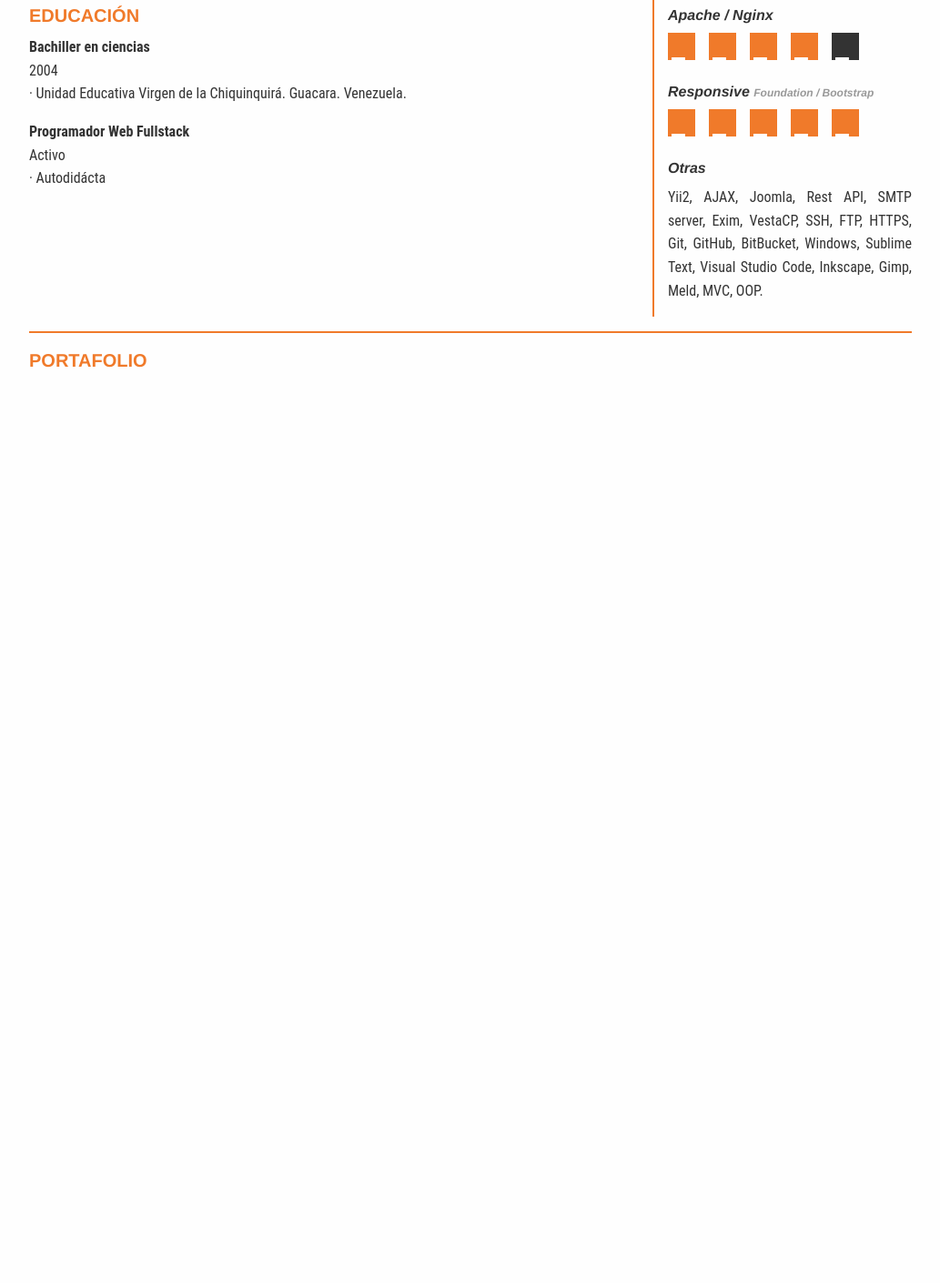
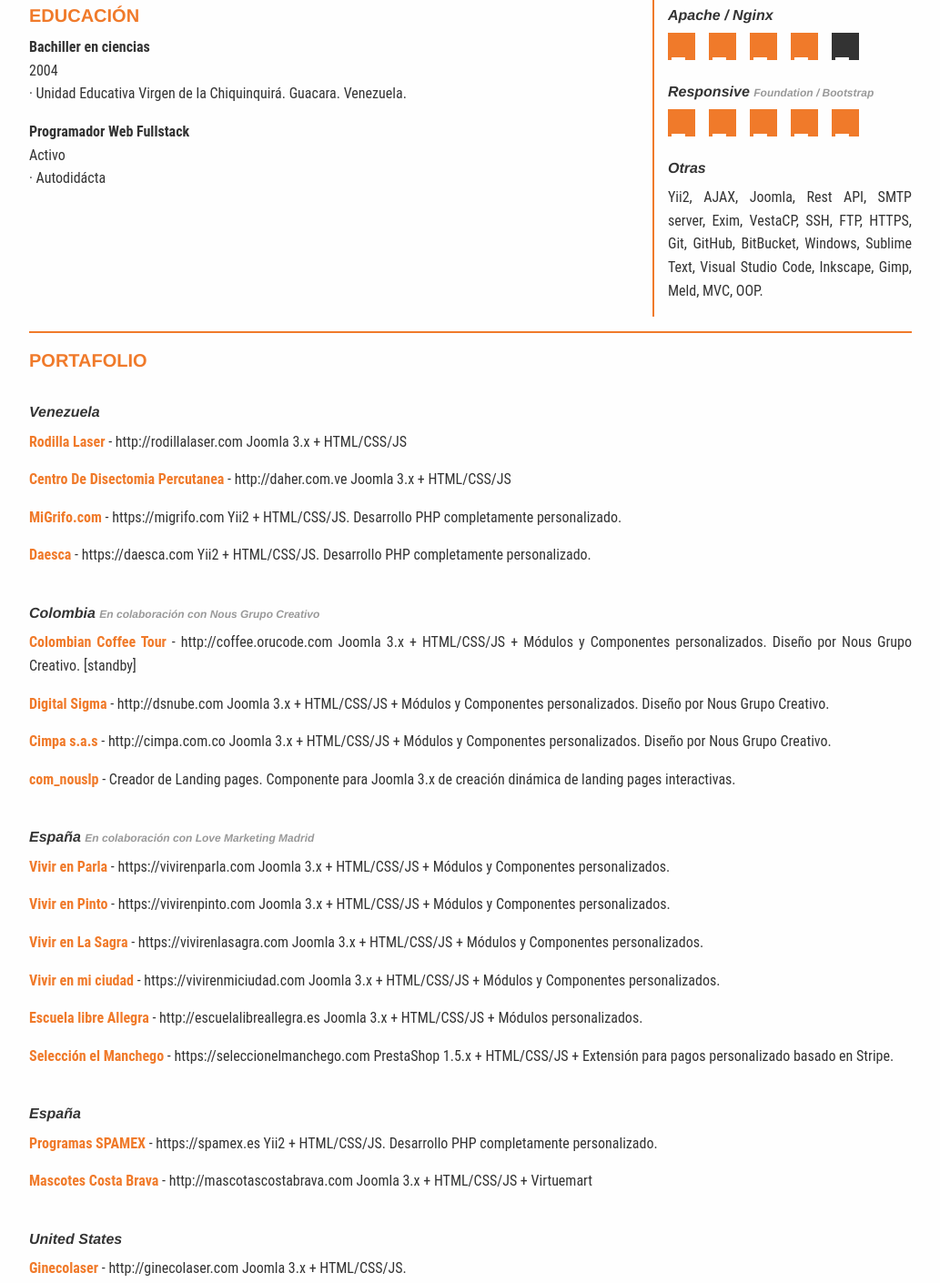
Before and after one commit to isalcedo/isalcedoCO, a website: page index.html in a window 1280 px wide. Shown: the part 815-2225 px from the top of the page at 91% size, without its empty margins (123-1156 px from the left). Before the commit the page ends 1233 px from the top, so only its background shows below. Drawn offline with Linux system fonts and the light colour scheme.

Commit message:
Portfolio - confirm websites

```diff
--- a/css/app.scss
+++ b/css/app.scss
@@ -57,6 +57,10 @@
     background-color: #f07a2a;
     margin-bottom: 16px;
 }
+span.orange {
+    color: #f07a2a;
+    font-weight: 600;
+}
 .info_body {
     h2 {
         font-size: 20px;
--- a/index.html
+++ b/index.html
@@ -87,6 +87,28 @@
         <div class="large-10 columns large-offset-1 portfolio">
             <div class="border"></div>
             <h2>Portafolio</h2>
+            <br><h3>Venezuela</h3>
+            <p><span class="orange">Rodilla Laser</span> - http://rodillalaser.com Joomla 3.x + HTML/CSS/JS</p>
+            <p><span class="orange">Centro De Disectomia Percutanea</span> - http://daher.com.ve Joomla 3.x + HTML/CSS/JS</p>
+            <p><span class="orange">MiGrifo.com</span> - https://migrifo.com Yii2 + HTML/CSS/JS. Desarrollo PHP completamente personalizado.</p>
+            <p><span class="orange">Daesca</span> - https://daesca.com Yii2 + HTML/CSS/JS. Desarrollo PHP completamente personalizado.</p>
+            <br><h3>Colombia <small>En colaboración con Nous Grupo Creativo</small></h3>
+            <p><span class="orange">Colombian Coffee Tour</span> - http://coffee.orucode.com Joomla 3.x + HTML/CSS/JS + Módulos y Componentes personalizados. Diseño por Nous Grupo Creativo. [standby]</p>
+            <p><span class="orange">Digital Sigma</span> - http://dsnube.com Joomla 3.x + HTML/CSS/JS + Módulos y Componentes personalizados. Diseño por Nous Grupo Creativo.</p>
+            <p><span class="orange">Cimpa s.a.s</span> - http://cimpa.com.co Joomla 3.x + HTML/CSS/JS + Módulos y Componentes personalizados. Diseño por Nous Grupo Creativo.</p>
+            <p><span class="orange">com_nouslp</span> - Creador de Landing pages. Componente para Joomla 3.x de creación dinámica de landing pages interactivas.</p>
+            <br><h3>España <small>En colaboración con Love Marketing Madrid</small></h3>
+            <p><span class="orange">Vivir en Parla</span> - https://vivirenparla.com Joomla 3.x + HTML/CSS/JS + Módulos y Componentes personalizados.</p>
+            <p><span class="orange">Vivir en Pinto</span> - https://vivirenpinto.com Joomla 3.x + HTML/CSS/JS + Módulos y Componentes personalizados.</p>
+            <p><span class="orange">Vivir en La Sagra</span> - https://vivirenlasagra.com Joomla 3.x + HTML/CSS/JS + Módulos y Componentes personalizados.</p>
+            <p><span class="orange">Vivir en mi ciudad</span> - https://vivirenmiciudad.com Joomla 3.x + HTML/CSS/JS + Módulos y Componentes personalizados.</p>
+            <p><span class="orange">Escuela libre Allegra</span> - http://escuelalibreallegra.es Joomla 3.x + HTML/CSS/JS + Módulos personalizados.</p>
+            <p><span class="orange">Selección el Manchego</span> - https://seleccionelmanchego.com PrestaShop 1.5.x + HTML/CSS/JS + Extensión para pagos personalizado basado en Stripe.</p>
+            <br><h3>España</h3>
+            <p><span class="orange">Programas SPAMEX</span> - https://spamex.es Yii2 + HTML/CSS/JS. Desarrollo PHP completamente personalizado.</p>
+            <p><span class="orange">Mascotes Costa Brava</span> - http://mascotascostabrava.com Joomla 3.x + HTML/CSS/JS + Virtuemart</p>
+            <br><h3>United States</h3>
+            <p><span class="orange">Ginecolaser</span> - http://ginecolaser.com Joomla 3.x + HTML/CSS/JS.</p>
         </div>
     </div>
 
```
Also changed, not shown: css/app.css, css/app.min.css.
